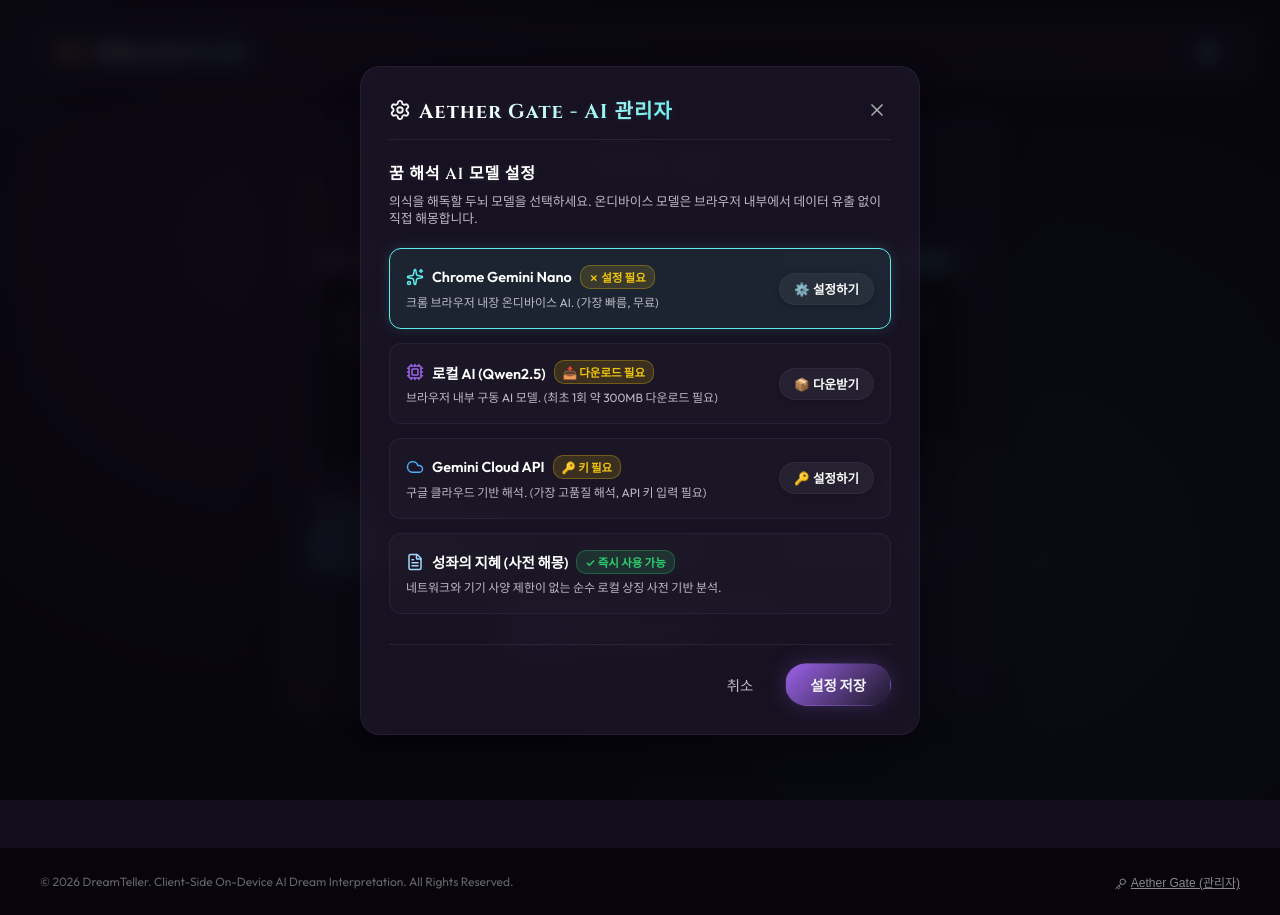
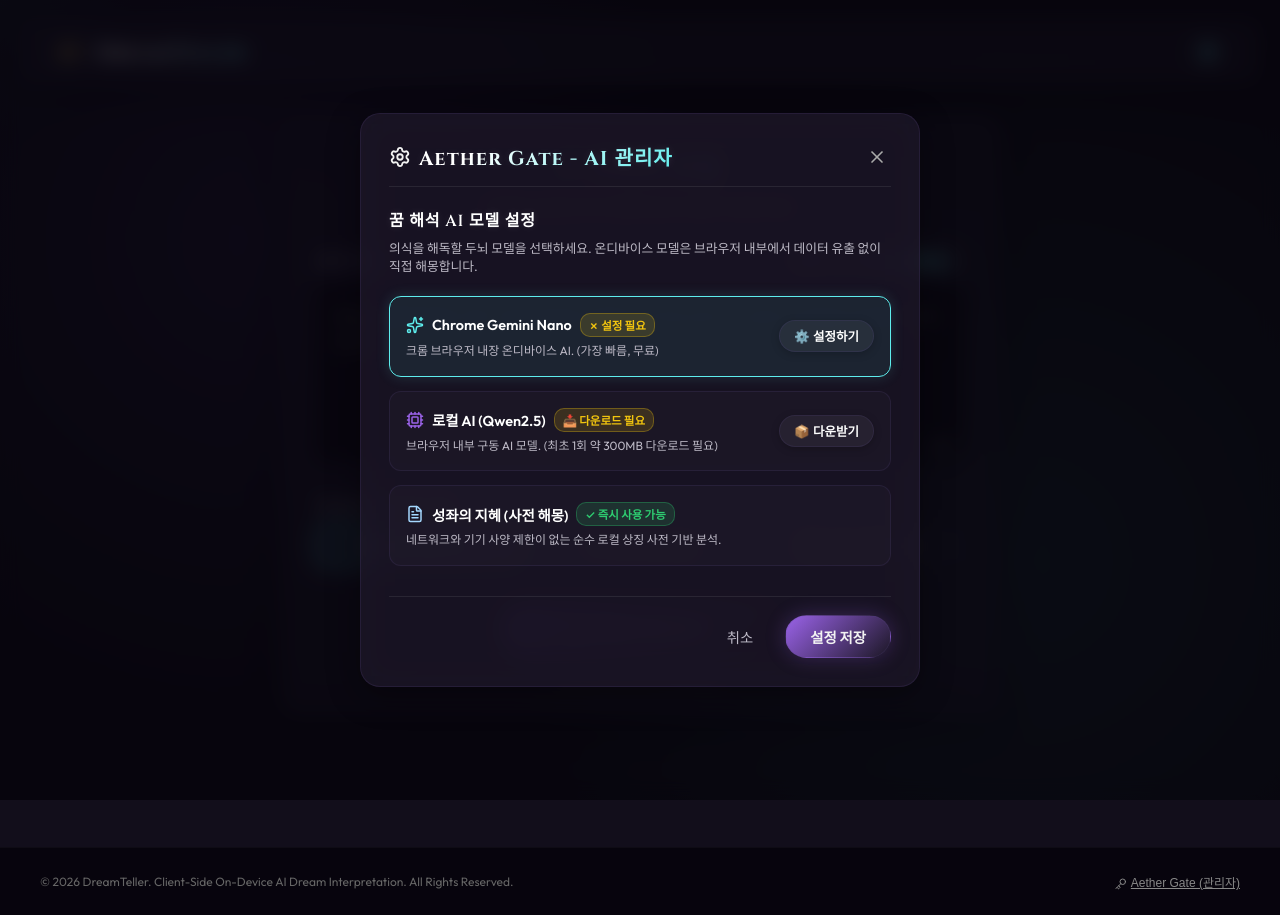
Before and after one commit to epixell/DreamTeller, a React (Vite) app: page / in a window 1280 px wide. Both pictures are taken after a click on the button "AI 엔진 변경 (AI 관리자)". Built offline with nearby package versions, Linux system fonts and the light colour scheme.

Commit message:
feat: remove Gemini Cloud API option to eliminate API key exposure concerns

```diff
--- a/src/App.tsx
+++ b/src/App.tsx
@@ -30,7 +30,6 @@
   // App Settings State
   const [settings, setSettings] = useState<AppSettings>({
     preferredEngine: 'chrome-nano',
-    geminiApiKey: '',
     theme: 'mystic'
   });
 
@@ -79,7 +78,7 @@
     setSettings(newSettings);
   };
 
-  const handleSelectEngine = (engine: 'chrome-nano' | 'qwen-local' | 'gemini-api' | 'mock-demo') => {
+  const handleSelectEngine = (engine: 'chrome-nano' | 'qwen-local' | 'mock-demo') => {
     const updated = { ...settings, preferredEngine: engine };
     setSettings(updated);
     storageService.saveSettings(updated);
--- a/src/components/DreamInput.tsx
+++ b/src/components/DreamInput.tsx
@@ -4,7 +4,7 @@
 interface DreamInputProps {
   onInterpret: (content: string, mode: 'traditional' | 'psychological' | 'hybrid') => void;
   isProcessing: boolean;
-  currentEngine: 'chrome-nano' | 'qwen-local' | 'gemini-api' | 'mock-demo';
+  currentEngine: 'chrome-nano' | 'qwen-local' | 'mock-demo';
   onOpenSettings: () => void;
 }
 
@@ -30,7 +30,6 @@
     switch (engine) {
       case 'chrome-nano': return 'Chrome 내장 AI';
       case 'qwen-local': return '로컬 AI (Qwen)';
-      case 'gemini-api': return 'Gemini Cloud API';
       case 'mock-demo': return '성좌 사전 해몽';
       default: return 'AI 엔진 선택';
     }
--- a/src/components/GuideModal.tsx
+++ b/src/components/GuideModal.tsx
@@ -4,7 +4,7 @@
 interface GuideModalProps {
   isOpen: boolean;
   onClose: () => void;
-  engineMode: 'chrome-nano' | 'qwen-local' | 'gemini-api' | 'mock-demo';
+  engineMode: 'chrome-nano' | 'qwen-local' | 'mock-demo';
   browserInfo: {
     isChrome: boolean;
     chromeAIAvailable: boolean;
@@ -14,7 +14,7 @@
   downloadText: string;
   isDownloading: boolean;
   onStartQwenDownload: () => void;
-  onSelectEngine: (engine: 'chrome-nano' | 'qwen-local' | 'gemini-api' | 'mock-demo') => void;
+  onSelectEngine: (engine: 'chrome-nano' | 'qwen-local' | 'mock-demo') => void;
 }
 
 export const GuideModal: React.FC<GuideModalProps> = ({
--- a/src/components/SettingsModal.tsx
+++ b/src/components/SettingsModal.tsx
@@ -1,5 +1,5 @@
 import React, { useState, useEffect } from 'react';
-import { Settings, X, Key, Cpu, Cloud, FileText, Sparkles } from 'lucide-react';
+import { Settings, X, Cpu, FileText, Sparkles } from 'lucide-react';
 import { storageService } from '../services/storageService';
 import type { AppSettings } from '../services/storageService';
 import { qwenAIService } from '../services/qwenAIService';
@@ -27,7 +27,6 @@
 }) => {
   const [settings, setSettings] = useState<AppSettings>({
     preferredEngine: 'chrome-nano',
-    geminiApiKey: '',
     theme: 'mystic',
   });
   const [isCached, setIsCached] = useState(false);
@@ -144,43 +143,7 @@
                 )}
               </div>
 
-              {/* Gemini Cloud API */}
-              <div
-                onClick={() => setSettings(prev => ({ ...prev, preferredEngine: 'gemini-api' }))}
-                className={`settings-card ${settings.preferredEngine === 'gemini-api' ? 'settings-card-active' : ''}`}
-                style={{
-                  ...styles.engineCard,
-                  ...(settings.preferredEngine === 'gemini-api' ? styles.engineCardActive : {})
-                }}
-              >
-                <div style={styles.cardMainContent}>
-                  <div style={styles.cardHeader}>
-                    <Cloud size={18} color="#4dabf7" />
-                    <span style={styles.cardTitle}>Gemini Cloud API</span>
-                    {settings.geminiApiKey.trim().length > 5 ? (
-                      <span style={styles.badgeSuccess}>✓ 키 설정됨 (사용 가능)</span>
-                    ) : (
-                      <span style={styles.badgeWarning}>🔑 키 필요</span>
-                    )}
-                  </div>
-                  <p style={styles.cardDesc}>구글 클라우드 기반 해석. (가장 고품질 해석, API 키 입력 필요)</p>
-                </div>
-                {!settings.geminiApiKey.trim() && (
-                  <div style={styles.cardActionContainer}>
-                    <button
-                      onClick={(e) => {
-                        e.stopPropagation();
-                        setSettings(prev => ({ ...prev, preferredEngine: 'gemini-api' }));
-                      }}
-                      className="settings-action-btn"
-                      style={styles.cardActionBtn}
-                      title="Gemini API 키 입력 필드 활성화"
-                    >
-                      🔑 설정하기
-                    </button>
-                  </div>
-                )}
-              </div>
+
 
               {/* Mock Dictionary Demo */}
               <div
@@ -203,25 +166,7 @@
             </div>
           </div>
 
-          {/* Conditional Gemini API Key Input */}
-          {settings.preferredEngine === 'gemini-api' && (
-            <div style={styles.apiKeySection} className="fade-in">
-              <div style={styles.apiKeyLabelGroup}>
-                <Key size={16} color="var(--color-secondary)" style={{ marginRight: '6px' }} />
-                <span style={styles.sectionSubTitle}>Gemini API Key</span>
-              </div>
-              <input
-                type="password"
-                placeholder="AI-xxxx..."
-                value={settings.geminiApiKey}
-                onChange={(e) => setSettings(prev => ({ ...prev, geminiApiKey: e.target.value }))}
-                style={styles.input}
-              />
-              <p style={styles.apiKeyTip}>
-                * API 키는 브라우저 내부 LocalStorage에만 안전하게 보관됩니다.
-              </p>
-            </div>
-          )}
+
 
           {/* Action Buttons */}
           <div style={styles.actions}>
--- a/src/services/aiService.ts
+++ b/src/services/aiService.ts
@@ -201,32 +201,7 @@
 `;
 };
 
-async function fetchGeminiAPI(apiKey: string, systemPrompt: string, userPrompt: string): Promise<string> {
-  const url = `https://generativelanguage.googleapis.com/v1beta/models/gemini-1.5-flash:generateContent?key=${apiKey}`;
-  const response = await fetch(url, {
-    method: 'POST',
-    headers: {
-      'Content-Type': 'application/json',
-    },
-    body: JSON.stringify({
-      contents: [
-        {
-          role: 'user',
-          parts: [{ text: systemPrompt + "\n\n" + userPrompt }]
-        }
-      ],
-      generationConfig: {
-        responseMimeType: 'application/json'
-      }
-    })
-  });
-  if (!response.ok) {
-    const errorText = await response.text();
-    throw new Error(`Gemini API 호출 실패: ${response.status} - ${errorText}`);
-  }
-  const result = await response.json();
-  return result.candidates?.[0]?.content?.parts?.[0]?.text || '';
-}
+
 
 export const aiService = {
   async interpret(
@@ -271,12 +246,7 @@
           });
         }
         rawResponse = await qwenAIService.prompt(SYSTEM_PROMPT, userPrompt, onProgress);
-      } else if (engineToUse === 'gemini-api') {
-        if (!settings.geminiApiKey) {
-          throw new Error('Gemini API 키가 입력되지 않았습니다. 설정에서 API 키를 입력해 주세요.');
-        }
-        if (onProgress) onProgress(40, 'Gemini Cloud 연결 중...');
-        rawResponse = await fetchGeminiAPI(settings.geminiApiKey, SYSTEM_PROMPT, userPrompt);
+
       } else {
         throw new Error('선택된 유효한 AI 엔진이 없습니다.');
       }
--- a/src/services/storageService.ts
+++ b/src/services/storageService.ts
@@ -3,7 +3,7 @@
   date: string;
   content: string;
   selectedMode: 'traditional' | 'psychological' | 'hybrid';
-  aiEngine: 'chrome-nano' | 'qwen-local' | 'gemini-api' | 'mock-demo';
+  aiEngine: 'chrome-nano' | 'qwen-local' | 'mock-demo';
   interpretation: {
     symbols: { name: string; meaning: string }[];
     deepAnalysis: string;
@@ -23,8 +23,7 @@
 }
 
 export interface AppSettings {
-  preferredEngine: 'chrome-nano' | 'qwen-local' | 'gemini-api' | 'mock-demo';
-  geminiApiKey: string;
+  preferredEngine: 'chrome-nano' | 'qwen-local' | 'mock-demo';
   theme: 'mystic';
 }
 
@@ -80,7 +79,6 @@
     const data = localStorage.getItem(SETTINGS_KEY);
     const defaultSettings: AppSettings = {
       preferredEngine: 'chrome-nano',
-      geminiApiKey: '',
       theme: 'mystic'
     };
     if (!data) return defaultSettings;
```
